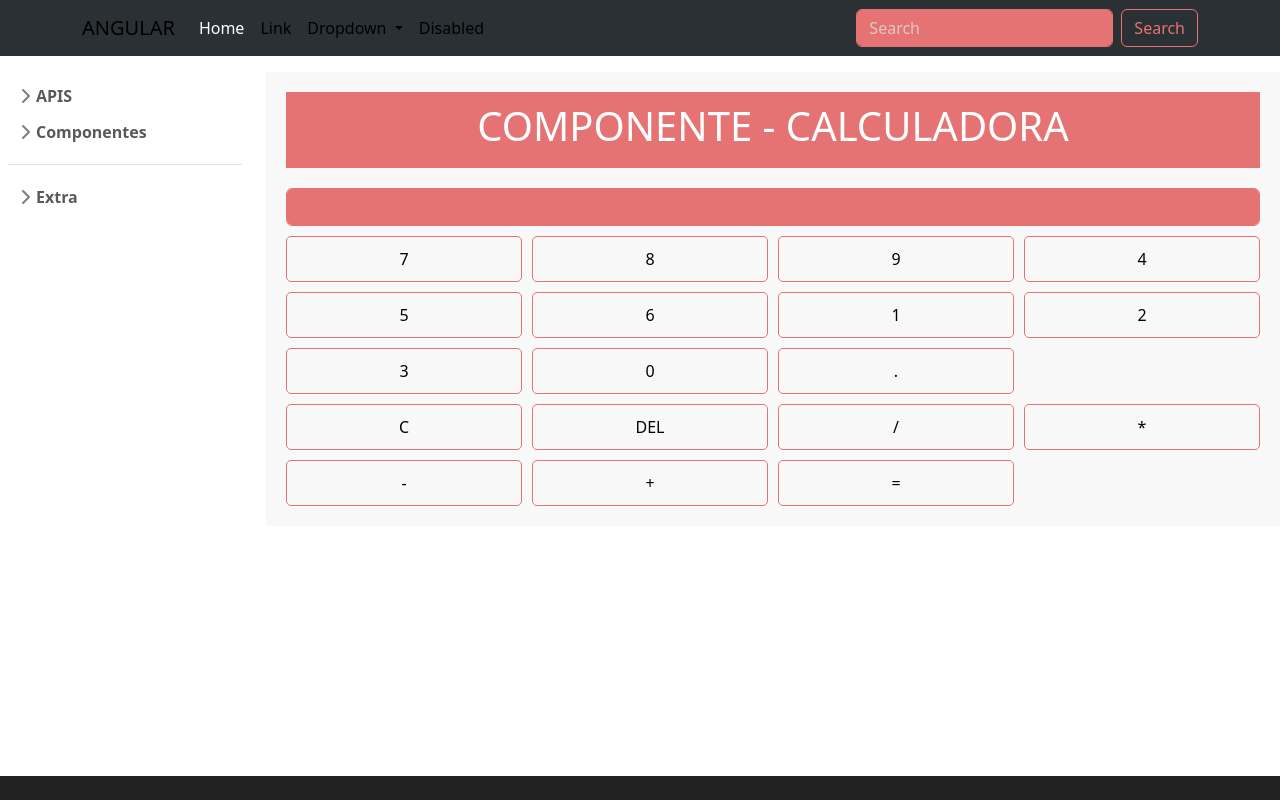
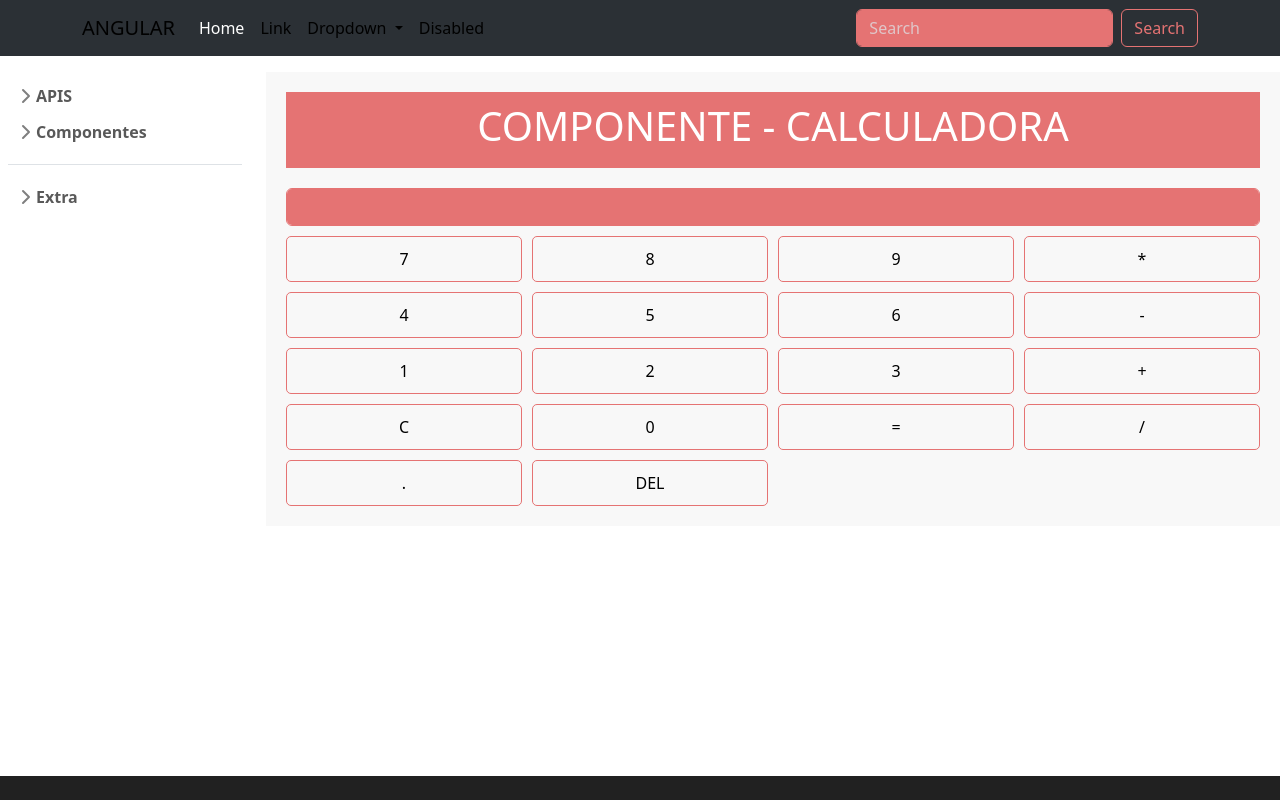
Before and after one commit to Srta-Becerril/proyecto-angular-judith, an Angular app in the folder judith-proyecto-angular/: page /calculadora in a window 1280 px wide. Shown: the top 800 px of the page. Built offline with nearby package versions, Linux system fonts and the light colour scheme.

Commit message:
commit varios 5

```diff
--- a/judith-proyecto-angular/src/app/components/calculadora/calculadora.component.html
+++ b/judith-proyecto-angular/src/app/components/calculadora/calculadora.component.html
@@ -1,3 +1,4 @@
+<!-- HTML DEL COMPONENTE -->
 <!-- Contenedor general -->
 <div class="contenedor">
 
@@ -12,30 +13,26 @@
         <!-- Pantalla -->
         <input type="text" class="form-control" [(ngModel)]="display" disabled>
 
-        <!-- Botones numéricos -->
+        <!-- Botones numéricos y de operaciones -->
         <div class="botones">
             <button (click)="addToDisplay('7')">7</button>
             <button (click)="addToDisplay('8')">8</button>
             <button (click)="addToDisplay('9')">9</button>
+            <button (click)="addToDisplay('*')">*</button>
             <button (click)="addToDisplay('4')">4</button>
             <button (click)="addToDisplay('5')">5</button>
             <button (click)="addToDisplay('6')">6</button>
+            <button (click)="addToDisplay('-')">-</button>
             <button (click)="addToDisplay('1')">1</button>
             <button (click)="addToDisplay('2')">2</button>
             <button (click)="addToDisplay('3')">3</button>
+            <button (click)="addToDisplay('+')">+</button>
+            <button (click)="clearDisplay()">C</button>
             <button (click)="addToDisplay('0')">0</button>
+            <button (click)="calculateResult()">=</button>
+            <button (click)="addToDisplay('/')">/</button>
             <button (click)="addToDisplay('.')">.</button>
-        </div>
-
-        <!-- Botones de operaciones -->
-        <div class="botones">
-            <button (click)="clearDisplay()">C</button>
             <button (click)="deleteLast()">DEL</button>
-            <button (click)="addToDisplay('/')">/</button>
-            <button (click)="addToDisplay('*')">*</button>
-            <button (click)="addToDisplay('-')">-</button>
-            <button (click)="addToDisplay('+')">+</button>
-            <button (click)="calculateResult()">=</button>
         </div>
     </div>
 </div>
--- a/judith-proyecto-angular/src/app/components/calculadora/calculadora.component.ts
+++ b/judith-proyecto-angular/src/app/components/calculadora/calculadora.component.ts
@@ -1,30 +1,35 @@
-import { Component } from '@angular/core';
+// MÓDULOS IMPORTADOS
+import { Component } from '@angular/core'; // Importar componente
 
+// COMPONENTE
 @Component({
-  selector: 'app-calculadora',
-  templateUrl: './calculadora.component.html',
-  styleUrls: ['./calculadora.component.css']
+  selector: 'app-calculadora', // Selector del componente
+  templateUrl: './calculadora.component.html', // Archivo HTML
+  styleUrls: ['./calculadora.component.css']  // Archivo CSS
 })
+
+// CLASE
 export class CalculadoraComponent {
-  display: string = '';
+  display: string = ''; // Display de la calculadora
 
-  addToDisplay(value: string): void {
-    this.display += value;
+  // MÉTODOS
+  addToDisplay(value: string): void { // Método para añadir valores
+    this.display += value; // Añadir valor
   }
 
-  clearDisplay(): void {
-    this.display = '';
+  clearDisplay(): void { // Método para borrar el display
+    this.display = ''; // Borrar display
   }
 
-  deleteLast(): void {
-    this.display = this.display.slice(0, -1);
+  deleteLast(): void { // Método para borrar el último valor
+    this.display = this.display.slice(0, -1); // Borrar último valor
   }
 
-  calculateResult(): void {
-    try {
-      this.display = eval(this.display).toString();
-    } catch (error) {
-      this.display = 'Error';
+  calculateResult(): void { // Método para calcular
+    try { // Intenta calcular el resultado de la operación
+      this.display = eval(this.display).toString(); // Evaluar operación
+    } catch (error) { // Si hay un error...
+      this.display = 'Error'; // Mostrar error
     }
   }
 }
--- a/judith-proyecto-angular/src/app/components/header/header.component.html
+++ b/judith-proyecto-angular/src/app/components/header/header.component.html
@@ -19,7 +19,7 @@
                         Dropdown
                     </a>
                     <ul class="dropdown-menu">
-                        <li><a class="dropdown-item" href="#">Action</a></li>
+                        <li><a routerLink="/calculadora" class="dropdown-item">Calculadora</a></li>
                         <li><a class="dropdown-item" href="#">Another action</a></li>
                         <li>
                             <hr class="dropdown-divider">
```
Also changed, not shown: judith-proyecto-angular/src/app/components/calculadora/calculadora.component.css (line endings or trailing spaces).
